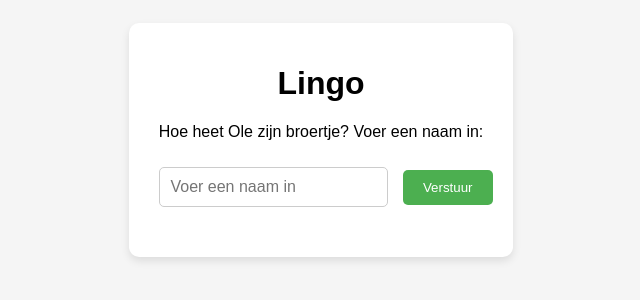
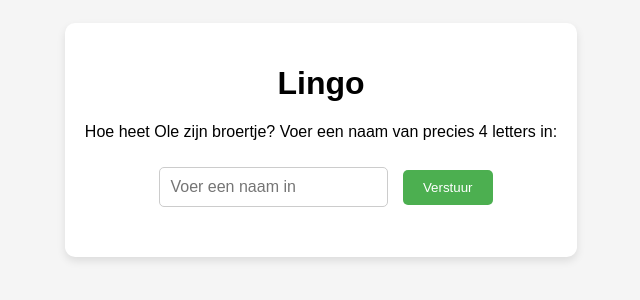
Before and after one commit to JaronErve/Jiska, a plain HTML site: page index.html in a window 1280 px wide. Shown: the part 260-560 px from the top of the page, without its empty margins (319-959 px from the left). Drawn offline with Linux system fonts and the light colour scheme.

Commit message:
Update index.html

```diff
--- a/index.html
+++ b/index.html
@@ -9,8 +9,8 @@
 <body>
     <div class="container">
         <h1>Lingo</h1>
-        <p>Hoe heet Ole zijn broertje? Voer een naam in:</p>
-        <input type="text" id="naamInput" placeholder="Voer een naam in">
+        <p>Hoe heet Ole zijn broertje? Voer een naam van precies 4 letters in:</p>
+        <input type="text" id="naamInput" placeholder="Voer een naam in" maxlength="4"> <!-- Maximaal 4 tekens toegestaan -->
         <button onclick="checkNaam()">Verstuur</button>
         <p id="resultaat"></p>
     </div>
```
